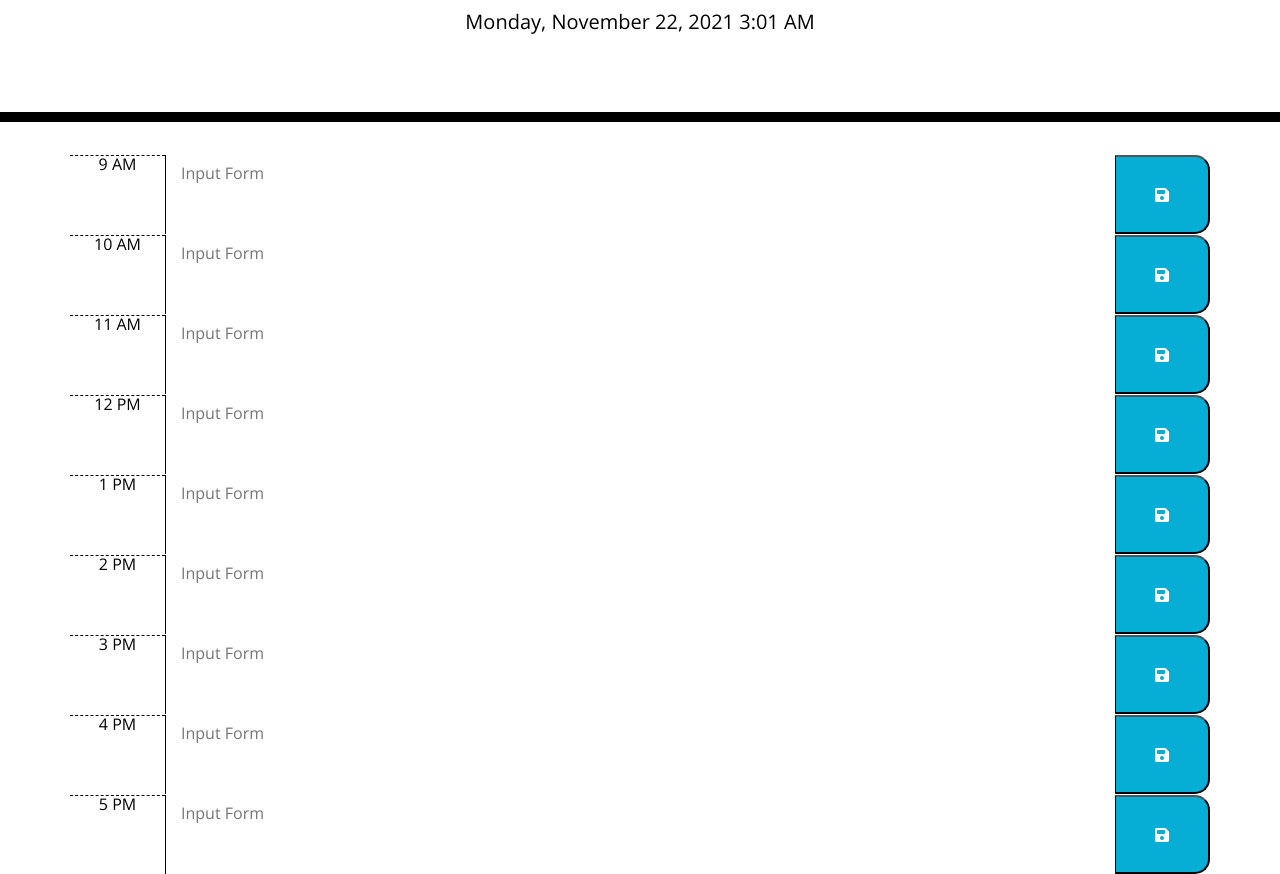
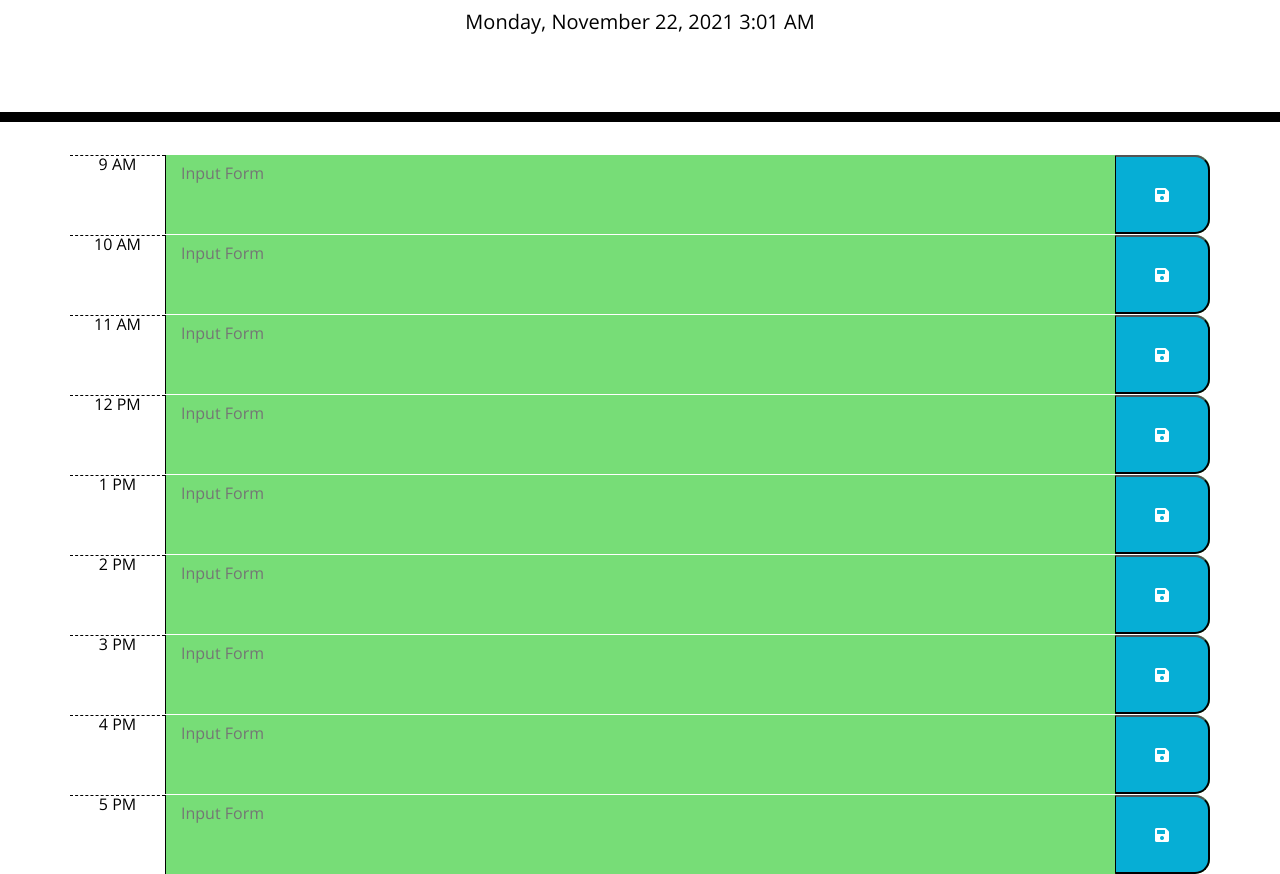
Before and after one commit to sagegrayson/HW05-Day-Planner, a plain HTML site: page index.html in a window 1280 px wide. Shown: the part 182-1056 px from the top of the page. Drawn offline with nearby package versions, Linux system fonts and the light colour scheme.

Commit message:
added coloring based on hour

```diff
--- a/assets/script.js
+++ b/assets/script.js
@@ -27,11 +27,57 @@ console.log("script loaded");
 // start app?
 
 function time() {
-
 	// sets current day in jumbotron
 	$("#currentDay").text(moment().format("LLLL"));
 
+	// gets information from local storage and sets text area
+	var stored = Object.keys(localStorage);
+	for (let i = 0; i < stored.length; i++) {
+		var value = localStorage.getItem(stored[i]);
+		var temp = $("#" + stored[i]).find("textarea");
+		temp.val(value);
+	}
 
+	// saves text box on click
+	$(".saveBtn").on("click", function (event) {
+		event.preventDefault();
+		console.log(this);
+		// gets the current value of the text box
+		var value = $(this).siblings(".description").val();
+		// gets the id that the time box is in
+		var time = $(this).parent().attr("id");
+		// saves both in local storage
+		localStorage.setItem(time, value);
+	});
+
+	function timeColor() {
+		var currentHour = moment().hours();
+
+		$(".time-block").each(function () {
+			// sets hour of block from id
+			var hour = $(this).attr("id");
+            // turns hour into an integer
+			var intHour = parseInt(hour);
+            // turns current hour into an integer
+			var intCurrentHour = parseInt(currentHour);
+            // if else to set color
+			if (parseInt(intHour) < parseInt(intCurrentHour)) {
+				$(this).addClass("past");
+				$(this).removeClass("future");
+				$(this).removeClass("present");
+			} else if (parseInt(intHour) > parseInt(intCurrentHour)) {
+				$(this).addClass("future");
+				$(this).removeClass("present");
+				$(this).removeClass("past");
+			} else if (parseInt(intHour) === parseInt(intCurrentHour)) {
+				$(this).addClass("present");
+				$(this).removeClass("future");
+				$(this).removeClass("past");
+			}
+		});
+	}
+
+	timeColor();
 }
 
 time();
--- a/assets/style.css
+++ b/assets/style.css
@@ -63,6 +63,7 @@ textarea {
   border-bottom-right-radius: 15px;
   background-color: #06aed5;
   color: white;
+  font-family: 'Open Sans', sans-serif;
 }
 
 .saveBtn i:hover {
--- a/index.html
+++ b/index.html
@@ -30,8 +30,9 @@
 			</p>
 			<p id="currentDay" class="lead"></p>
 		</header>
+		<!-- prettier-ignore -->
 		<div class="container">
-			<div class="time-block row" id="9am">
+			<div class="time-block row" id="09">
 				<div class="hour col-md-1">9 AM</div>
 				<textarea
 					class="description col-md-10"
@@ -39,7 +40,7 @@
 				></textarea>
 				<button class="saveBtn col-md-1"><i class="fas fa-save"></i></button>
 			</div>
-			<div class="time-block row" id="10am">
+			<div class="time-block row" id="10">
 				<div class="hour col-md-1">10 AM</div>
 				<textarea
 					class="description col-md-10"
@@ -47,7 +48,7 @@
 				></textarea>
 				<button class="saveBtn col-md-1"><i class="fas fa-save"></i></button>
 			</div>
-			<div class="time-block row" id="11am">
+			<div class="time-block row" id="11">
 				<div class="hour col-md-1">11 AM</div>
 				<textarea
 					class="description col-md-10"
@@ -55,7 +56,7 @@
 				></textarea>
 				<button class="saveBtn col-md-1"><i class="fas fa-save"></i></button>
 			</div>
-			<div class="time-block row" id="12pm">
+			<div class="time-block row" id="12">
 				<div class="hour col-md-1">12 PM</div>
 				<textarea
 					class="description col-md-10"
@@ -63,7 +64,7 @@
 				></textarea>
 				<button class="saveBtn col-md-1"><i class="fas fa-save"></i></button>
 			</div>
-			<div class="time-block row" id="1pm">
+			<div class="time-block row" id="13">
 				<div class="hour col-md-1">1 PM</div>
 				<textarea
 					class="description col-md-10"
@@ -71,7 +72,7 @@
 				></textarea>
 				<button class="saveBtn col-md-1"><i class="fas fa-save"></i></button>
 			</div>
-			<div class="time-block row" id="2pm">
+			<div class="time-block row" id="14">
 				<div class="hour col-md-1">2 PM</div>
 				<textarea
 					class="description col-md-10"
@@ -79,7 +80,7 @@
 				></textarea>
 				<button class="saveBtn col-md-1"><i class="fas fa-save"></i></button>
 			</div>
-			<div class="time-block row" id="3pm">
+			<div class="time-block row" id="15">
 				<div class="hour col-md-1">3 PM</div>
 				<textarea
 					class="description col-md-10"
@@ -87,7 +88,7 @@
 				></textarea>
 				<button class="saveBtn col-md-1"><i class="fas fa-save"></i></button>
 			</div>
-			<div class="time-block row" id="4pm">
+			<div class="time-block row" id="16">
 				<div class="hour col-md-1">4 PM</div>
 				<textarea
 					class="description col-md-10"
@@ -95,7 +96,7 @@
 				></textarea>
 				<button class="saveBtn col-md-1"><i class="fas fa-save"></i></button>
 			</div>
-			<div class="time-block row" id="5pm">
+			<div class="time-block row" id="17">
 				<div class="hour col-md-1">5 PM</div>
 				<textarea
 					class="description col-md-10"
```
